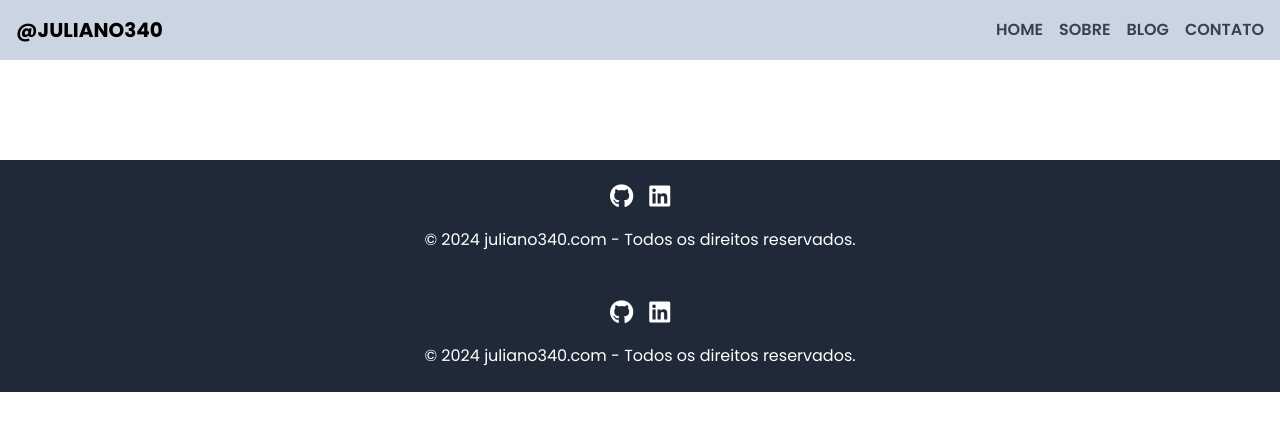
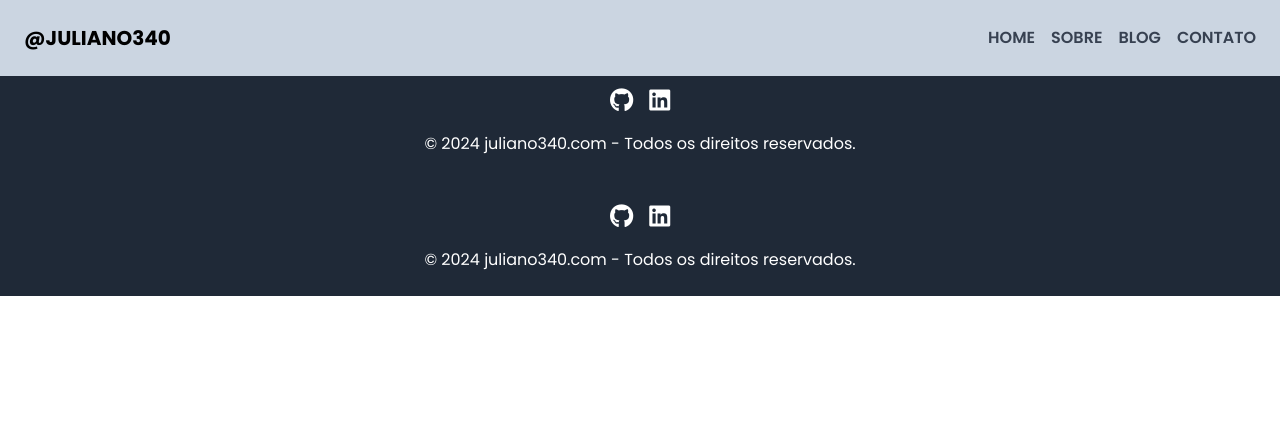
Before and after one commit to juliano340/site-vercel, a Next.js app: page /components/Layout in a window 1280 px wide. Shown: the top 430 px of the page. Built offline with nearby package versions, Linux system fonts and the light colour scheme.

Commit message:
Ajuste padding menu large

```diff
--- a/src/pages/components/Menu.jsx
+++ b/src/pages/components/Menu.jsx
@@ -7,7 +7,8 @@ export default function Menu() {
 
     return (
         <>
-            <div className="fixed top-0 left-0 right-0 sm:hidden p-4 bg-slate-300 font-semibold z-50">
+            <div className="fixed w-full top-0 left-0 bg-slate-300 font-semibold z-50">
+                <div className="sm:hidden p-4">
                     <div className="flex items-center justify-between">
                         <a href="/" className="text-xl font-bold">
                             @JULIANO340
@@ -27,7 +28,7 @@ export default function Menu() {
                     </div>
 
                     {isOpen && (
-                    <div className="absolute top-16 right-5 bg-white p-4 rounded shadow-lg z-50 w-[150px]">
+                        <div className="absolute top-16 right-5 bg-white  rounded shadow-lg z-50 w-[150px]">
                             <ul className="space-y-2 text-gray-700">
                                 <li><a href="/" className="block hover:underline">HOME</a></li>
                                 <li><a href="/#about" className="block hover:underline">SOBRE</a></li>
@@ -38,7 +39,7 @@ export default function Menu() {
                     )}
                 </div>
 
-            <div className="fixed top-0 left-0 right-0 hidden sm:flex items-center justify-between bg-slate-300 font-semibold p-4 z-50">
+                <div className="hidden sm:flex items-center justify-between p-6">
                     <a href="/" className="text-xl font-bold">
                         @JULIANO340
                     </a>
@@ -49,7 +50,9 @@ export default function Menu() {
                         <li><a href="/contato" className="hover:underline">CONTATO</a></li>
                     </ul>
                 </div>
-            <div className="pt-16 sm:pt-20"></div> {/* Spacing for fixed nav */}
+            </div>
+
+            <div className="mt-16"></div> {/* Ajuste a margem superior conforme necessário */}
         </>
     );
 }
```
Lines whose indentation alone changed are shown as unchanged.
